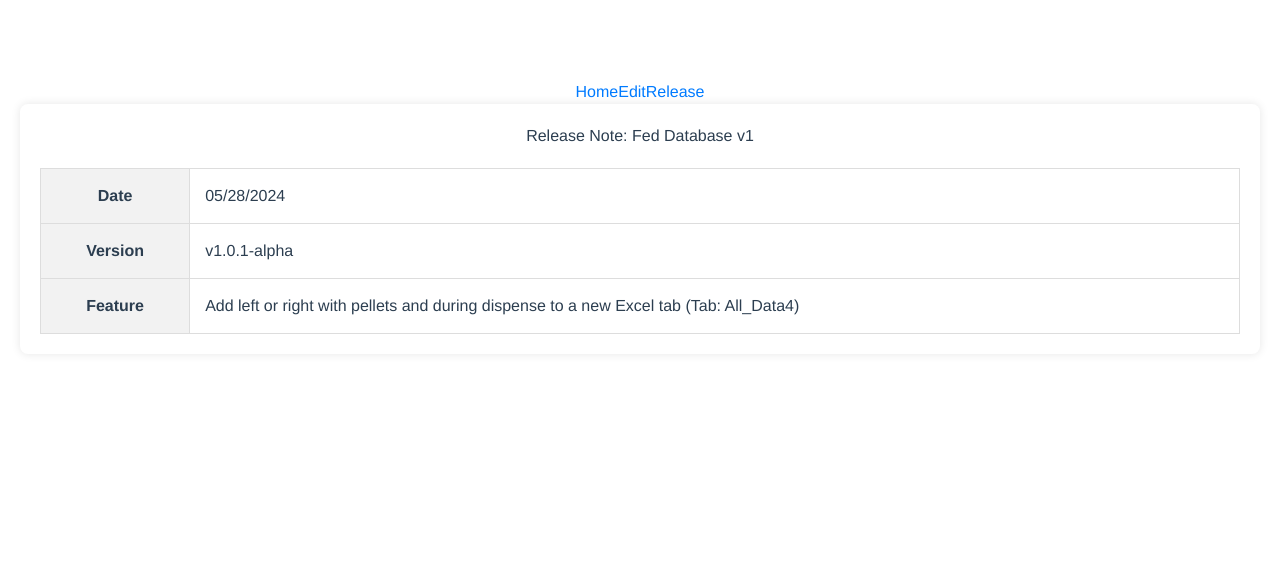
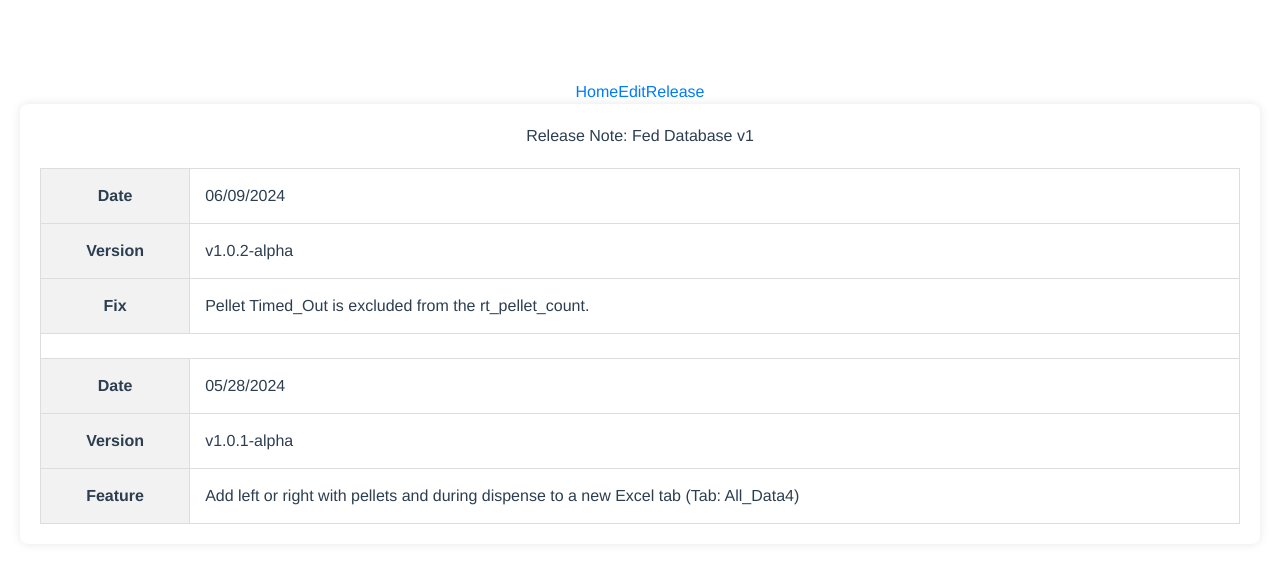
Before and after one commit to mwblab/fed_database, a Vue app in the folder django-vue/frontend/: page /#/release in a window 1280 px wide. Shown: the top 562 px of the page. Built offline with nearby package versions, Linux system fonts and the light colour scheme; what vue-file-agent, vue2-datepicker would draw is missing.

Commit message:
remove Pellet Timed_Out from rt_pellet_count

```diff
--- a/django-vue/frontend/src/components/Release.vue
+++ b/django-vue/frontend/src/components/Release.vue
@@ -4,6 +4,22 @@
         <div class="release-note">
             <p>Release Note: Fed Database v1</p>
         <table>
+
+            <tr>
+                <th>Date</th>
+                <td>06/09/2024</td>
+            </tr>
+            <tr>
+                <th>Version</th>
+                <td>v1.0.2-alpha</td>
+            </tr>
+            <tr>
+                <th>Fix</th>
+                <td>Pellet Timed_Out is excluded from the rt_pellet_count.</td>
+            </tr>
+
+<br>
+
             <tr>
                 <th>Date</th>
                 <td>05/28/2024</td>
@@ -17,6 +33,7 @@
                 <td>Add left or right with pellets and during dispense to a new Excel tab (Tab: All_Data4)</td>
             </tr>
         </table>
+
         </div>
     </div>
 </template>
--- a/django-vue/frontend/src/components/Studies.vue
+++ b/django-vue/frontend/src/components/Studies.vue
@@ -235,7 +235,7 @@
         </div>
 
         <footer class="footer">
-          <p>&copy; 2024 Fed Database v1.0.1-alpha. If there are any issues, please contact chinhui@vt.edu.</p>
+          <p>&copy; 2024 Fed Database v1.0.2-alpha. If there are any issues, please contact chinhui@vt.edu.</p>
         </footer>
 
     </div>
```
Also changed, not shown: 1 other file (tests, documents, lock files or other folders).
